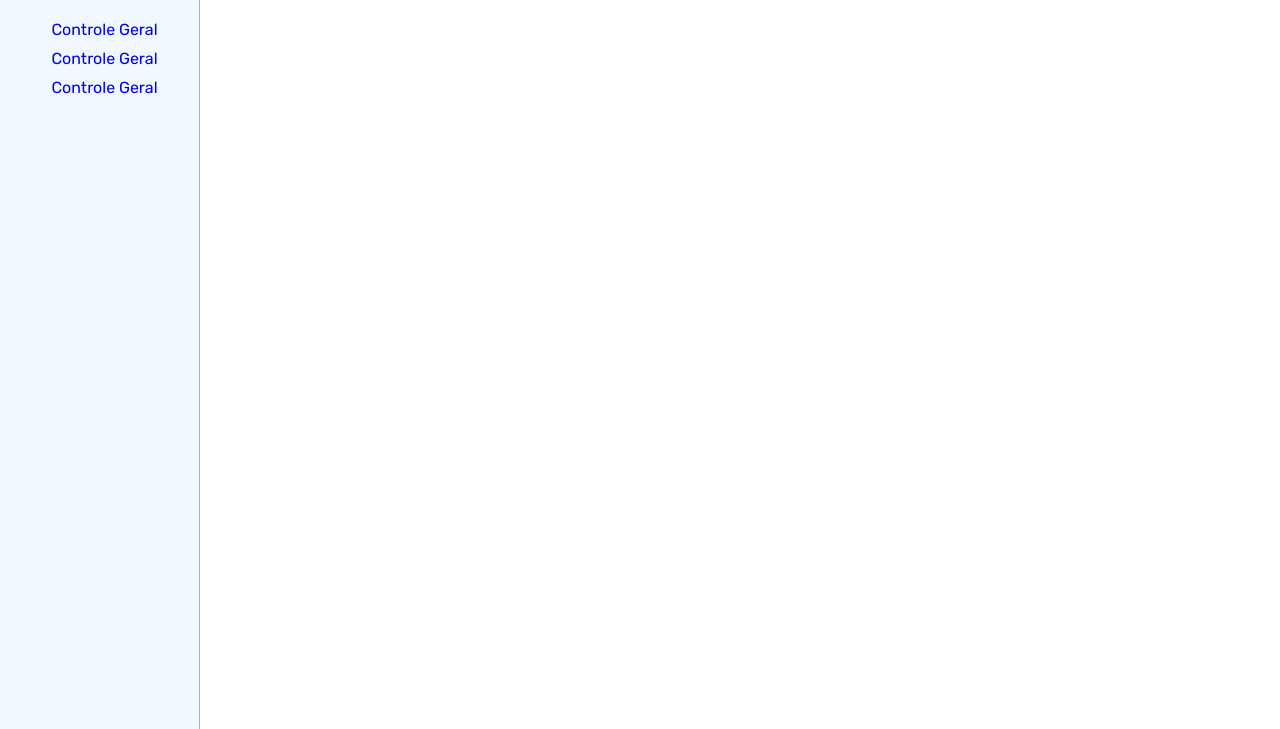
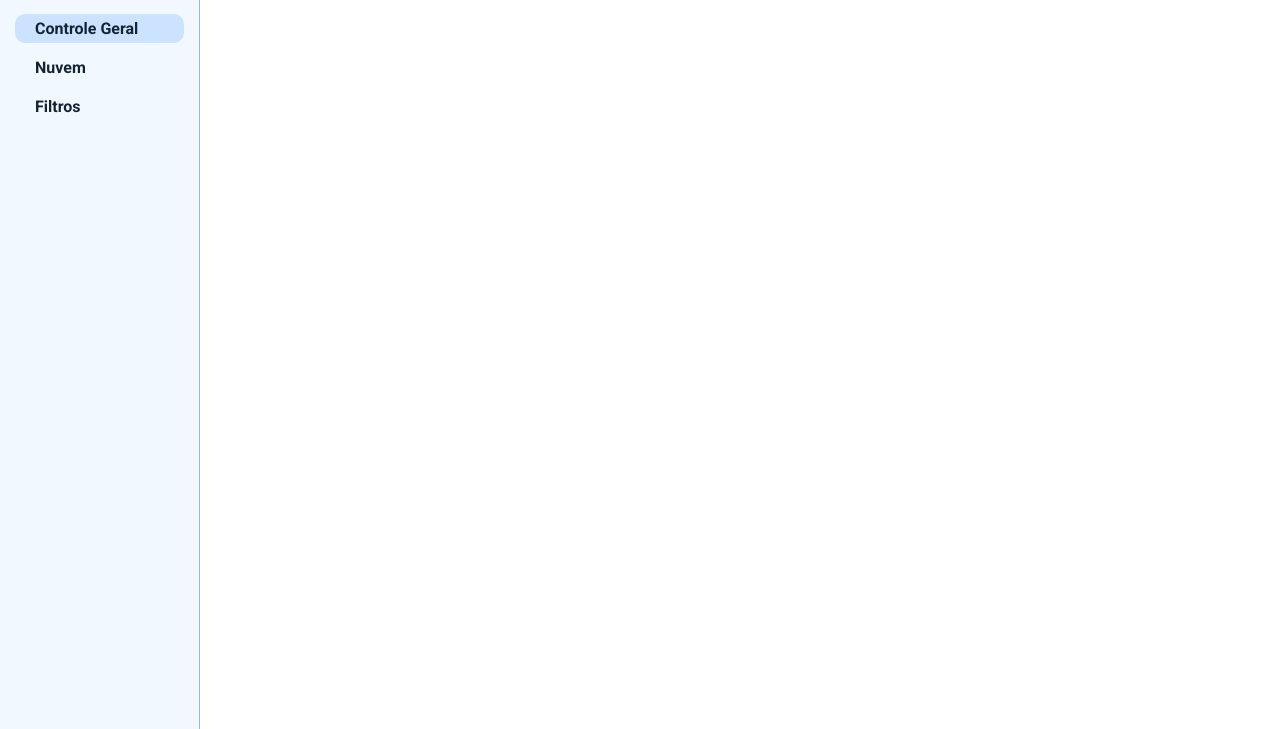
Before and after one commit to Tengo-Tech/FrontEnd, a plain HTML site: page html/control.html in a window 1280 px wide. Shown: the part 71-800 px from the top of the page. Drawn offline with Linux system fonts and the light colour scheme.

Commit message:
c8 - :construction: Aside HTML/CSS feito

```diff
--- a/css/control.css
+++ b/css/control.css
@@ -21,6 +21,7 @@
   padding: 0 20px 0 30px;
   box-shadow: 0px 4px 10px 0px rgba(41, 41, 41, 0.05);
   height: 60px;
+  border-bottom: 1px solid #92B8E3;
 }
 
 .logo {
@@ -38,14 +39,27 @@
   position: fixed;
   height: 100vh;
   border-right: 1px solid #92B8E3;
-  border-top: 1px solid #92B8E3;
-  padding: 20px;
+  padding: 15px;
 }
 
 .list-item {
   display: flex;
-  justify-content: center;
+  justify-content: flex-start;
   align-items: center;
   gap: 10px;
   margin-top: 10px;
+  padding: 5px 10px 5px 10px;
 }
+
+.selecionado {
+  background: #CBE3FF;
+  padding: 5px 10px 5px 10px;
+  border-radius: 10px;
+}
+
+a {
+  color: #142334;
+  font-family: Roboto;
+  font-size: 1em;
+  font-weight: bold;
+}
--- a/html/control.html
+++ b/html/control.html
@@ -20,23 +20,24 @@
 
   <aside class="aside">
     <ul class="list">
-      <li class="list-item">
+      <li class="list-item selecionado">
         <img src="../imgs/Dashboard.svg" alt="">
         <a href="#">Controle Geral</a>
       </li>
       <li class="list-item">
         <img src="../imgs/Nuvem-2.svg" alt="">
-        <a href="#">Controle Geral</a>
+        <a href="#">Nuvem</a>
       </li>
       <li class="list-item">
         <img src="../imgs/Filtro.svg" alt="">
-        <a href="#">Controle Geral</a>
+        <a href="#">Filtros</a>
       </li>
     </ul>
   </aside>
 
-  <div class="estrutura">
-  </div>
+  <section class="estrutura">
+
+  </section>
 
 </body>
 
```
